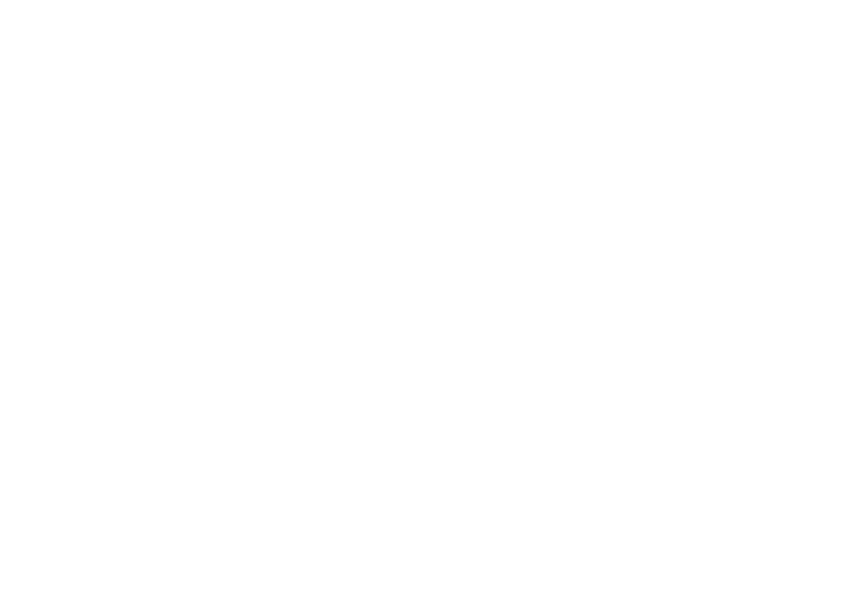
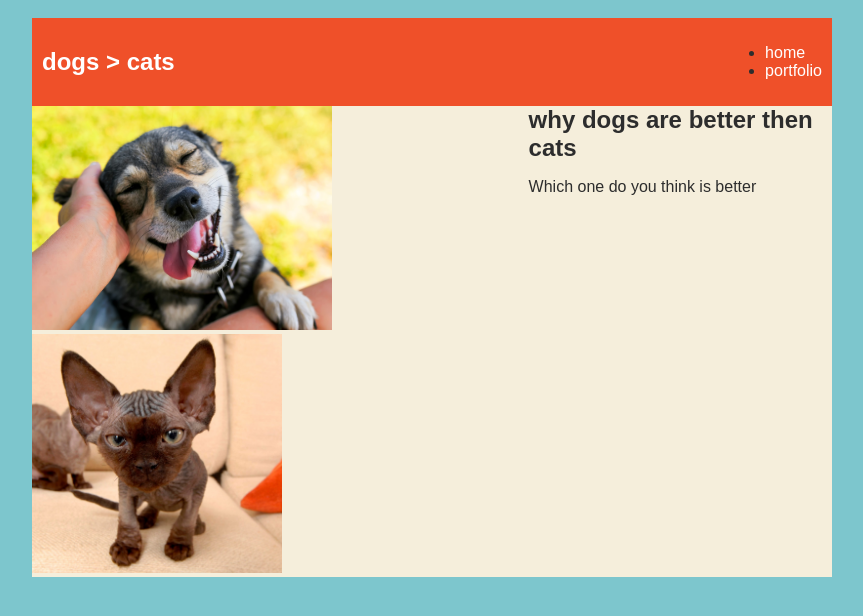
Before and after one commit to Tyrese312005/Tyrese312005.github.io, a plain HTML site: page index.html in a window 1280 px wide. Shown: the whole page, without its empty margins (208-1071 px from the left). Drawn offline with Linux system fonts and the light colour scheme.

Commit message:
install projects

```diff
--- a/index.html
+++ b/index.html
@@ -1,19 +1,113 @@
 <!DOCTYPE HTML>
 <html>
-    <head>
-    <title>Tyrese website</title>
-    </head>
 
-    <body>
+<head>
+    <title>5 reason dogs are better then cats </title>
+    <style>
+        body {
+            background: rgb(125, 198, 205);
+            color: rgb(45, 45, 45);
+            padding: 10px;
+            font-family: arial;
+        }
 
-    <div>
+        #all-contents {
+            max-width: 800px;
+            margin: auto;
+        }
+
+        /* navigation menu */
+        nav {
+            background: rgb(239, 80, 41);
+            margin: 0 auto;
+            display: flex;
+            padding: 10px;
+        }
+
+        h1 {
+            display: flex;
+            align-items: center;
+            color: white;
+            flex: 1;
+            margin: 0;
+        }
+
+        #nav-ul {
+            list-style-image: none;
+        }
+
+        .nav-li {
+            display: inline-block;
+            padding: 0 10px;
+        }
+
+        a {
+            text-decoration: none;
+            color: #fff;
+        }
+
+        /* main container area beneath menu */
+        main {
+            background: rgb(245, 238, 219);
+            display: flex;
+        }
+
+        .sidebar {
+            margin-right: 25px;
+            padding: 10px;
+        }
+
+        .sidebar-img {
+            width: 200px;
+        }
+
+        .content {
+            flex: 1;
+            padding: 15px;
+        }
+
+        #interests {
+            border: 4px silver ridge;
+            padding: 8px;
+        }
+
+        h2,
+        h3 {
+            margin: 0px;
+        }
+    </style>
+</head>
+
+<body>
+    <!-- all content goes here -->
+    <div id="all-contents">
         <nav>
-
+            <h1> dogs > cats </h1>
+            <ul>
+                <li>
+                    <a href="index.html"> home </a>
+                </li>
+                <li>
+                    <a href="portfolio.html"> portfolio </a>
+                </li>
+            </ul>
         </nav>
 
         <main>
+            <!-- sidebar img -->
+            <div>
+                <img src="img/dogs-1.jpeg" width="300">
+                <img src="img/ugly-cat.jpg" width="250">
+            </div>
 
+            <!-- content section -->
+            <div>
+                <h2>why dogs are better then cats </h2>
+                <p>Which one do you think is better </p>
+
+            </div>
         </main>
     </div>
-    </body>
+</body>
+
 </html>
```
Also changed, not shown: img/dogs-1.jpeg (added), img/ugly-cat.jpg (added).
